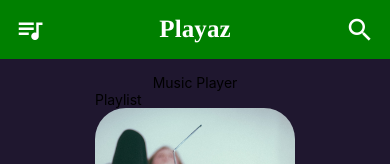
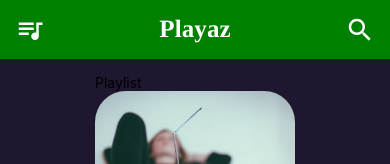
Before and after one commit to ExcaliburSims/playaz, a React Native app: screen / in a window 390 px wide. Shown: the top 164 px of the page. Built offline with nearby package versions, Linux system fonts and the light colour scheme.

Commit message:
feat: add slider2

```diff
--- a/src/screens/MusicPlayer.js
+++ b/src/screens/MusicPlayer.js
@@ -3,14 +3,16 @@ import React from 'react'
 import Icon from 'react-native-vector-icons/MaterialIcons';
 import HeaderApp from '../components/Header';
 import SliderApp from '../components/Slider';
+import SliderApp2 from '../components/Slider2';
 
 const MusicPlayer = () => {
 	return (
 		<SafeAreaView style={styles.container}>
 			<HeaderApp />
 			<View style={styles.maincontent}>
-				<Text>Music Player</Text>
 				<SliderApp />
+				<SliderApp2 />
+				<SliderApp2 />
 			</View>
 		</SafeAreaView>
 	)
```
